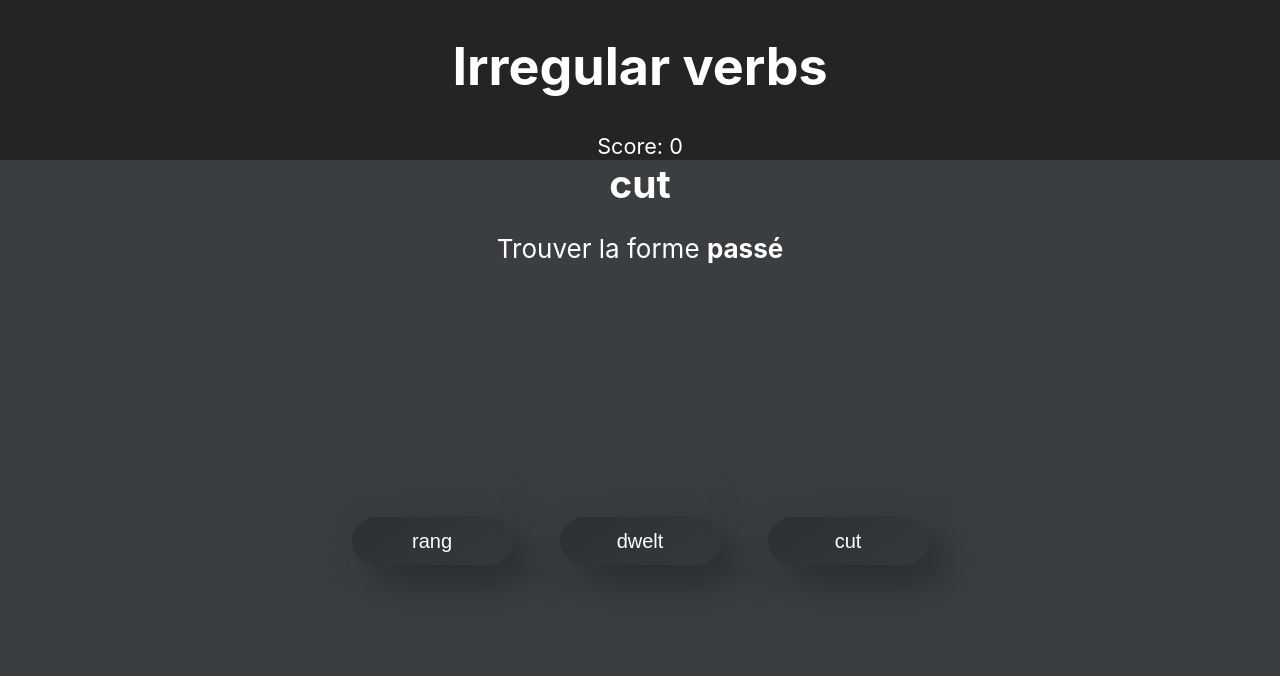
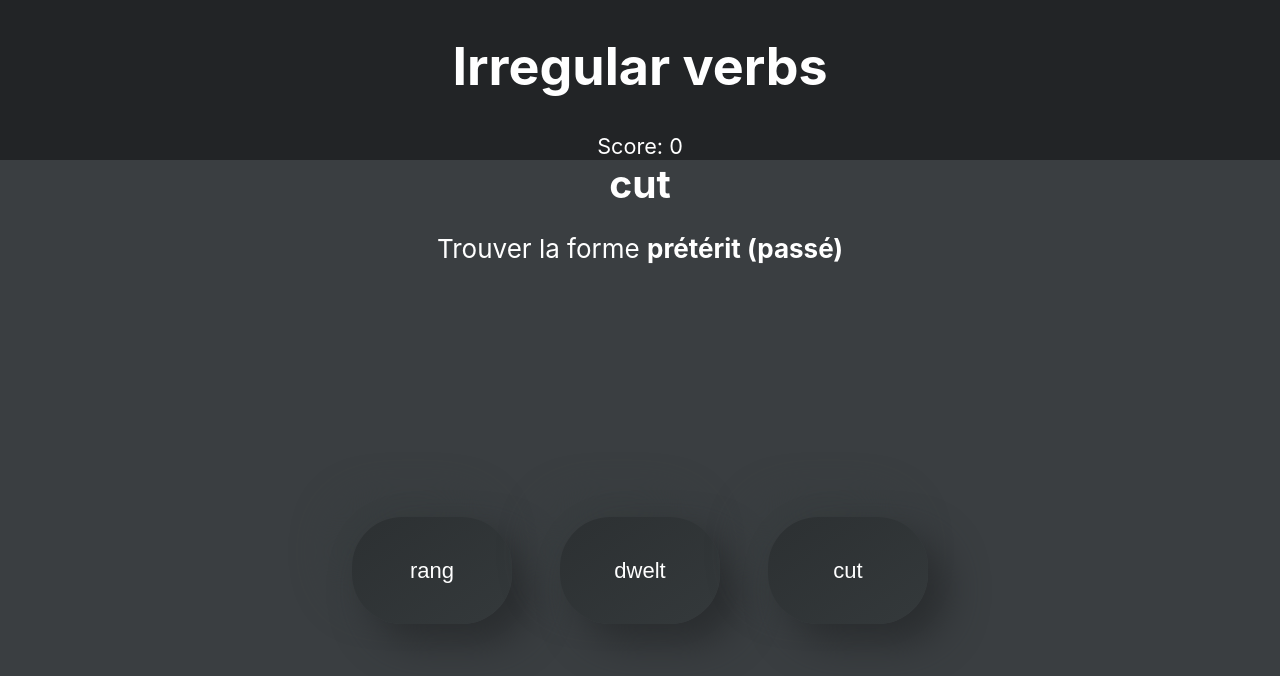
Before and after one commit to ditiz/irregular-verbs, a React (Create React App) app: page / in a window 1280 px wide. Shown: the top 676 px of the page. Built offline with nearby package versions, Linux system fonts and the light colour scheme.

Commit message:
add traduction

```diff
--- a/src/App.css
+++ b/src/App.css
@@ -65,13 +65,14 @@ main {
 
 .choice {
     user-select: none;
-    font-size: calc(2.5vmin);
-    height: 3rem;
+    font-size: calc(10px + 1.5vmin);
+    min-height: 3rem;
     background: none;
     color: white;
     border: none;
     width: 10rem;
     margin: 1rem;
+    padding: 1rem;
     cursor: pointer;
 
     border-radius: 50px;
--- a/src/App.tsx
+++ b/src/App.tsx
@@ -1,6 +1,6 @@
-import React, { useState } from 'react';
-import './App.css';
-import RandomVerb from './RandomVerb/RandomVerb';
+import React, { useState } from "react";
+import "./App.css";
+import RandomVerb from "./RandomVerb/RandomVerb";
 
 function App() {
   const [score, setScore] = useState<number>(0);
--- a/src/Choices/Choices.tsx
+++ b/src/Choices/Choices.tsx
@@ -1,16 +1,23 @@
-import React, { useEffect, useState } from 'react';
-import Choice from '../Choice/Choice';
-import verbs from '../data/verbs.json';
-import { IVerb } from '../IVerb';
-import { getRandomVerb } from '../utils';
+import React, { useEffect, useState } from "react";
+import Choice from "../Choice/Choice";
+import verbs from "../data/verbs.json";
+import { IVerb, VerbAttribute } from "../types";
+import { getRandomVerb } from "../utils";
 
 interface IChoices {
   verbResponse: IVerb;
   handleTruth: (trigger: boolean) => void;
   handleWrong: (trigger: boolean) => void;
   score: number;
+  use: VerbAttribute;
 }
-function Choices({ verbResponse, handleTruth, handleWrong, score }: IChoices) {
+function Choices({
+  verbResponse,
+  handleTruth,
+  handleWrong,
+  score,
+  use,
+}: IChoices) {
   const [randChoices, setRandChoices] = useState<JSX.Element[]>([]);
   const [verb, setVerb] = useState<IVerb>();
 
@@ -18,7 +25,13 @@ function Choices({ verbResponse, handleTruth, handleWrong, score }: IChoices) {
     if (verbResponse !== verb) {
       const rand = () => verbs[getRandomVerb()];
 
-            const choices = [<Choice key={0} response={verbResponse.past} handleClick={handleTruth} />];
+      const choices = [
+        <Choice
+          key={0}
+          response={verbResponse[use]}
+          handleClick={handleTruth}
+        />,
+      ];
 
       const localVerbs = [verbResponse];
 
@@ -30,18 +43,24 @@ function Choices({ verbResponse, handleTruth, handleWrong, score }: IChoices) {
           fake = rand();
         }
 
-                choices.push(<Choice key={choices.length} response={fake.past} handleClick={handleWrong} />);
+        choices.push(
+          <Choice
+            key={choices.length}
+            response={fake[use]}
+            handleClick={handleWrong}
+          />
+        );
       }
 
       setRandChoices(
         choices.sort(() => {
           return 0.5 - Math.random();
-                }),
+        })
       );
 
       setVerb(verbResponse);
     }
-    }, [verbResponse, handleTruth, handleWrong, score, verb, setVerb]);
+  }, [verbResponse, handleTruth, handleWrong, score, verb, setVerb, use]);
 
   return <div className="choices">{randChoices}</div>;
 }
--- /dev/null
+++ b/src/GuestFr/GuestFr.tsx
@@ -0,0 +1,60 @@
+import React, { useState } from "react";
+import Choices from "../Choices/Choices";
+import verbs from "../data/verbs.json";
+import Message from "../Message/Message";
+import { getRandomVerb } from "../utils";
+import { VerbAttribute } from "../types";
+
+interface IGuestFr {
+  score: number;
+  setScore: React.Dispatch<React.SetStateAction<number>>;
+  resetScore: () => void;
+  setReload: React.Dispatch<React.SetStateAction<boolean>>;
+}
+
+function GuestFr({ score, setScore, resetScore, setReload }: IGuestFr) {
+  const [messageStatus, setMessageStatus] = useState<
+    "truth" | "wrong" | "ignore"
+  >("ignore");
+  const [verb, setVerb] = useState(verbs[getRandomVerb()]);
+
+  const truth = (trigger: boolean) => {
+    setMessageStatus("truth");
+    if (!trigger) {
+      setScore((s) => s + 1);
+    }
+  };
+
+  const wrong = () => {
+    setMessageStatus("wrong");
+    resetScore();
+  };
+
+  const next = () => {
+    setMessageStatus("ignore");
+    setVerb(verbs[getRandomVerb()]);
+    setReload(true);
+  };
+
+  const title = (
+    <span>
+      Trouver la <strong>traduction</strong>
+    </span>
+  );
+
+  return (
+    <div className="content">
+      <h2>{verb.base}</h2>
+      <Message title={title} status={messageStatus} next={next} />
+      <Choices
+        verbResponse={verb}
+        handleTruth={truth}
+        handleWrong={wrong}
+        score={score}
+        use={VerbAttribute.fr}
+      />
+    </div>
+  );
+}
+
+export default GuestFr;
--- /dev/null
+++ b/src/GuestPast/GuestPast.tsx
@@ -0,0 +1,60 @@
+import React, { useState } from "react";
+import Choices from "../Choices/Choices";
+import verbs from "../data/verbs.json";
+import Message from "../Message/Message";
+import { getRandomVerb } from "../utils";
+import { VerbAttribute } from "../types";
+
+interface IGuestPast {
+  score: number;
+  setScore: React.Dispatch<React.SetStateAction<number>>;
+  resetScore: () => void;
+  setReload: React.Dispatch<React.SetStateAction<boolean>>;
+}
+
+function GuestPast({ score, setScore, resetScore, setReload }: IGuestPast) {
+  const [messageStatus, setMessageStatus] = useState<
+    "truth" | "wrong" | "ignore"
+  >("ignore");
+  const [verb, setVerb] = useState(verbs[getRandomVerb()]);
+
+  const truth = (trigger: boolean) => {
+    setMessageStatus("truth");
+    if (!trigger) {
+      setScore((s) => s + 1);
+    }
+  };
+
+  const wrong = () => {
+    setMessageStatus("wrong");
+    resetScore();
+  };
+
+  const next = () => {
+    setMessageStatus("ignore");
+    setVerb(verbs[getRandomVerb()]);
+    setReload(true);
+  };
+
+  const title = (
+    <span>
+      Trouver la forme <strong>prétérit (passé)</strong>
+    </span>
+  );
+
+  return (
+    <div className="content">
+      <h2>{verb.base}</h2>
+      <Message title={title} status={messageStatus} next={next} />
+      <Choices
+        verbResponse={verb}
+        handleTruth={truth}
+        handleWrong={wrong}
+        score={score}
+        use={VerbAttribute.past}
+      />
+    </div>
+  );
+}
+
+export default GuestPast;
--- a/src/IVerb.ts
+++ /dev/null
@@ -1,6 +0,0 @@
-export interface IVerb {
-    base: string;
-    past: string;
-    participle: string;
-    fr: string;
-}
--- a/src/RandomVerb/RandomVerb.tsx
+++ b/src/RandomVerb/RandomVerb.tsx
@@ -1,58 +1,60 @@
-import React, { useState } from "react";
-import Choices from "../Choices/Choices";
-import verbs from "../data/verbs.json";
-import Message from "../Message/Message";
-import { getRandomVerb } from "../utils";
+import React, { useState, useEffect } from "react";
+import GuestPast from "../GuestPast/GuestPast";
+import { randNumber } from "../utils";
+import GuestFr from "../GuestFr/GuestFr";
 
-interface IRandomVerb {
+interface IRandomVerbProps {
   score: number;
   setScore: React.Dispatch<React.SetStateAction<number>>;
   resetScore: () => void;
 }
 
-function RandomVerb({ score, setScore, resetScore }: IRandomVerb) {
-  const [messageStatus, setMessageStatus] = useState<
-    "truth" | "wrong" | "ignore"
-  >("ignore");
-  const [verb, setVerb] = useState(verbs[getRandomVerb()]);
+/* <GuestPast
+score={score}
+setScore={setScore}
+resetScore={resetScore}
+setReload={setReload}
+/>,
+<GuestFr
+score={score}
+setScore={setScore}
+resetScore={resetScore}
+setReload={setReload}
+/>, */
 
-  const truth = (trigger: boolean) => {
-    setMessageStatus("truth");
-    if (!trigger) {
-        setScore((s) => s + 1);
-    }
-  };
+function RandomVerb({ score, setScore, resetScore }: IRandomVerbProps) {
+  const [reload, setReload] = useState(false);
+  const [elements, setElements] = useState<JSX.Element[]>([
+    <GuestPast
+      score={score}
+      setScore={setScore}
+      resetScore={resetScore}
+      setReload={setReload}
+    />,
+  ]);
 
-  const wrong = () => {
-    setMessageStatus("wrong");
-    resetScore();
-  };
-
-  const next = () => {
-    setMessageStatus("ignore");
-    setVerb(verbs[getRandomVerb()]);
-
-    console.log("reset found ");
-  };
-
-  const title = (
-    <span>
-      Trouver la forme <strong>passé</strong>
-    </span>
+  const [render, setRender] = useState<JSX.Element>(
+    elements[randNumber(elements.length)]
   );
 
-  return (
-    <div className="content">
-      <h2>{verb.base}</h2>
-      <Message title={title} status={messageStatus} next={next} />
-      <Choices
-        verbResponse={verb}
-        handleTruth={truth}
-        handleWrong={wrong}
-        score={score}
-      />
-    </div>
-  );
+  useEffect(() => {
+    if (reload) {
+      setElements([
+        <GuestFr
+          score={score}
+          setScore={setScore}
+          resetScore={resetScore}
+          setReload={setReload}
+        />,
+      ]);
+    }
+  }, [setElements, score, reload, resetScore, setScore]);
+
+  useEffect(() => {
+    setRender(elements[randNumber(elements.length)]);
+  }, [elements, setRender])
+
+  return render;
 }
 
 export default RandomVerb;
--- /dev/null
+++ b/src/types.ts
@@ -0,0 +1,13 @@
+export interface IVerb {
+  base: string;
+  past: string;
+  participle: string;
+  fr: string;
+}
+
+export enum VerbAttribute {
+  "base" = "base",
+  "past" = "past",
+  "participle" = "participle",
+  "fr" = "fr",
+}
```
Lines whose indentation alone changed are shown as unchanged.
